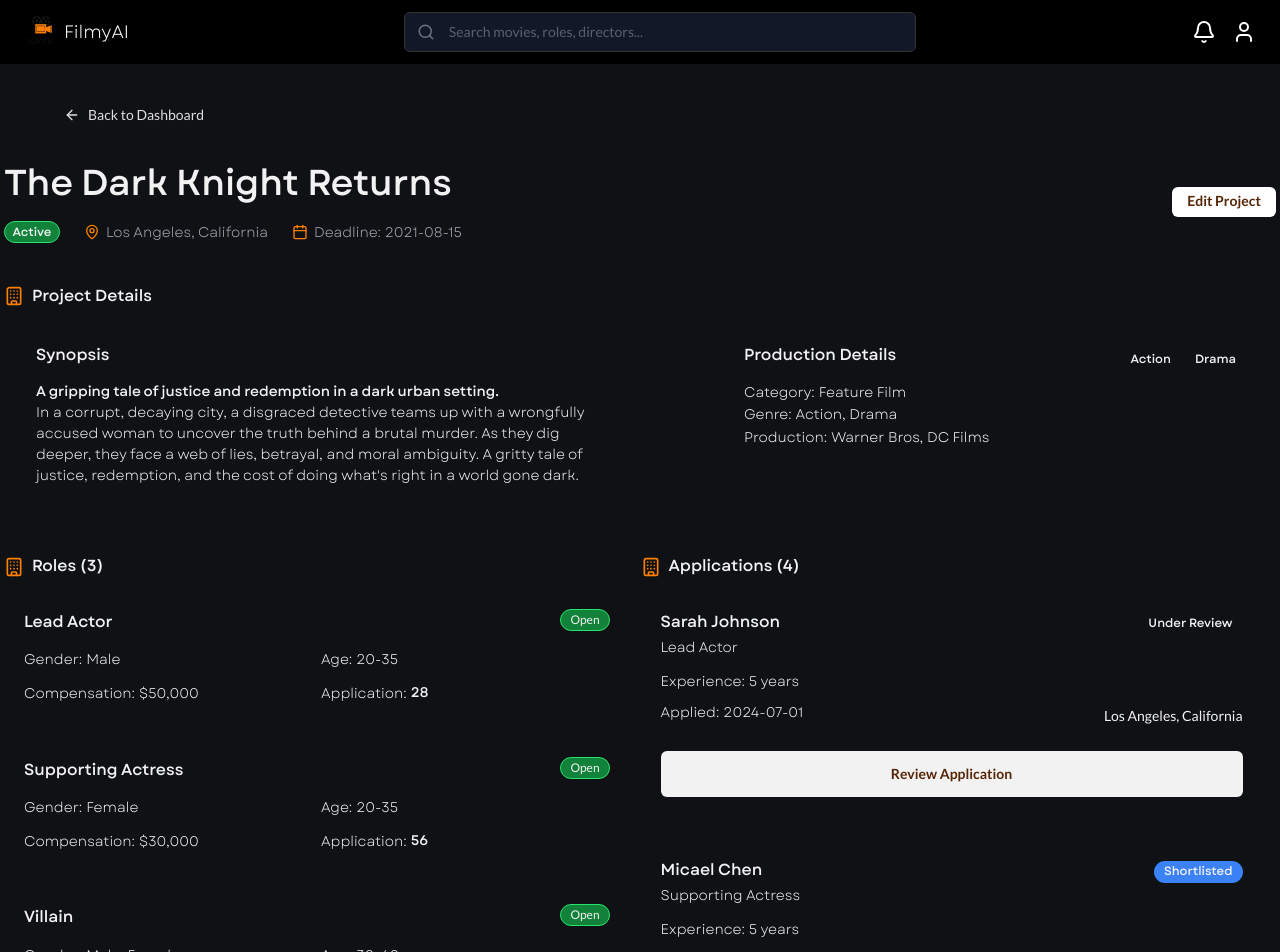
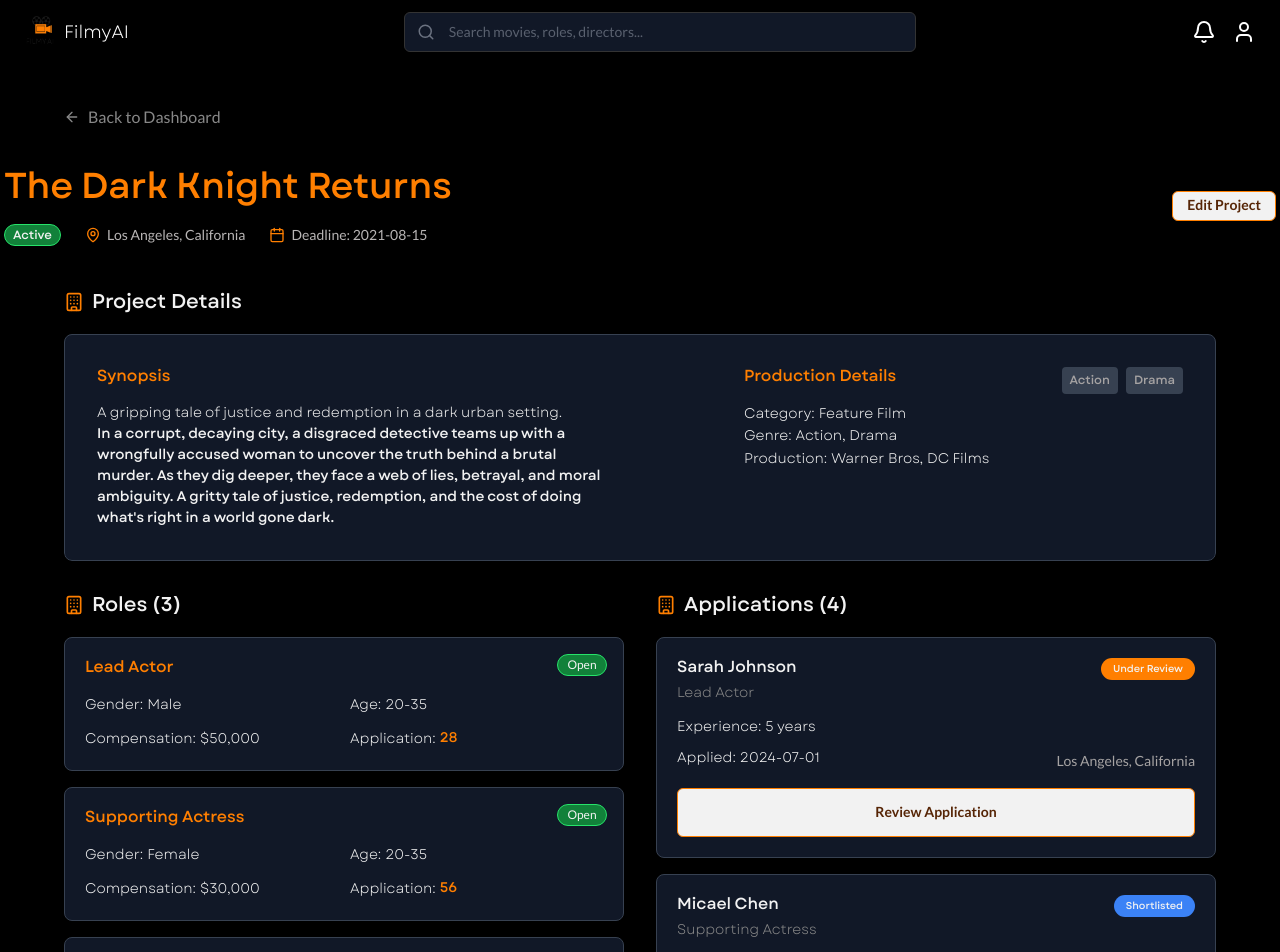
Before and after one commit to Team-FilmyAI/frontend, a React (Vite) app: page /frontend/CurrentProjectDetails in a window 1280 px wide. Shown: the top 952 px of the page. Built offline with nearby package versions, Linux system fonts and the light colour scheme; a web font is replaced by a local one.

Commit message:
Made some CSS changes

```diff
--- a/src/index.css
+++ b/src/index.css
@@ -18,6 +18,7 @@
   --card-grey: #2a2a2a;
   --section: #212121;
   --input-focus-color: #514F4F;
+  --card-bg: #111827;
 }
 
 #root {
--- a/src/pages/CurrentProjectDetails/CurrentProjectDetails.css
+++ b/src/pages/CurrentProjectDetails/CurrentProjectDetails.css
@@ -2,7 +2,7 @@
   min-height: 100vh;
   color: var(--white);
   font-family: 'Garet', system-ui, sans-serif;
-  background-color: #0F1114;
+  background-color: #000000;
 }
 
 .main-content {
@@ -25,14 +25,15 @@
   padding-left: 64px;
 }
 
-.back-button {
+.back1-button {
   display: flex;
+  font-size: 16px;
+  font-weight: 200;
   align-items: center;
   gap: 8px;
   background-color: transparent;
   border: none;
-  color: var(--text-light);
-  font-size: 14px;
+  color: #888;
   cursor: pointer;
   padding: 0;
   transition: color 0.2s ease;
@@ -43,7 +44,7 @@
 }
 
 .project-title-section {
-    height: 104px;
+  height: 104px;
   width: 1272px;
   display: flex;
   align-items: flex-start;
@@ -59,7 +60,7 @@
 .main-project-title {
   font-size: 36px;
   font-weight: 500;
-  color: var(--primary-orange);
+  color: var(--orange);
   margin: 0 0 16px 0;
   line-height: 1.2;
 }
@@ -69,11 +70,11 @@
   align-items: center;
   gap: 24px;
   font-size: 14px;
-  color: var(--text-light);
+  color: #888;
 }
 
 .status-badge-active {
-  padding-top: 1px;
+  padding: 2px 8px;
   background-color: #12813a;
   color: var(--white);
   border-radius: 9999px;
@@ -81,41 +82,53 @@
   font-weight: 500;
   border: 1px solid #27e46a;
   height: 22px;
-  width: 56px;
   display: inline-flex;
+  align-items: center;
   justify-content: center;
+  min-width: 56px;
 }
 
-.meta-item {
+.meta1-item {
   display: flex;
   align-items: center;
   gap: 6px;
+  font-weight: 400;
+  color: #b8b5b5;
 }
 
 .edit2-button {
-  padding: 3px;
+  padding: 8px 16px;
   font-size: 14px;
   border-radius: 6px;
-  background-color: white;
+  background-color: var(--white);
   color: #562506;
   font-weight: 600;
-  border: 1px solid var(--primary-orange);
+  border: 1px solid var(--orange);
   cursor: pointer;
   height: 30px;
   width: 104px;
   display: flex;
+  align-items: center;
   justify-content: center;
   white-space: nowrap;
+  transition: all 0.2s ease;
+}
+
+.edit2-button:hover {
+  background-color: #f0f0f0;
+  transform: translateY(-1px);
 }
 
 .project-details-card {
   border-radius: 8px;
   overflow: hidden;
   margin-bottom: 32px;
+  width: 100%;
+  max-width: 1272px;
 }
 
-.section-title {
-  font-size: 18px;
+.section1-title {
+  font-size: 20px;
   font-weight: 500;
   color: var(--white);
   display: flex;
@@ -126,13 +139,10 @@
 
 .details-content {
   border-radius: 8px;
-  width: 1272px;
-  height: 211px;
-  top: 314px;
-  left: 108px;
-  background-color: var(--card-bg-dark);
+  width: 100%;
+  background-color: var(--card-bg);
   padding: 32px;
-  border: 1px solid var(--fields-border);
+  border: 1px solid #374151;
 }
 
 .details-grid {
@@ -146,7 +156,7 @@
   font-size: 16px;
   font-weight: 500;
   margin: 0 0 16px 0;
-  color: var(--primary-orange);
+  color: var(--orange);
 }
 
 .synopsis-text {
@@ -154,7 +164,7 @@
   line-height: 1.5;
   margin-bottom: 16px;
   font-size: 14px;
-  font-weight: 500;
+  font-weight: 400;
 }
 
 .synopsis-description {
@@ -162,7 +172,7 @@
   line-height: 1.5;
   margin: 0;
   font-size: 14px;
-  font-weight: 400;
+  font-weight: 500;
 }
 
 .production-header {
@@ -181,16 +191,15 @@
   padding: 4px 8px;
   font-size: 12px;
   font-weight: 500;
-  color: var(--white);
-  background-color: var(--fields-border);
+  color: #a6a3a3;
+  background-color: #374151;
 }
 
 .production-info {
   display: flex;
   flex-direction: column;
 }
-
-.production-section{
+.production-section {
   margin-left: 80px;
 }
 
@@ -214,17 +223,16 @@
 .content-grid {
   display: grid;
   grid-template-columns: 1fr 1fr;
-  gap: 1px;
-  height: 751px;
-  width: 1272px;
+  gap: 32px;
+  width: 100%;
+  max-width: 1272px;
+}
 
+.roles-section {
+  width: 100%;
 }
 
 .roles-list {
-  height: 476px;
-  width: 622px;
-  top: 608px;
-  left: 109px;
   display: flex;
   flex-direction: column;
   gap: 16px;
@@ -232,11 +240,12 @@
 }
 
 .role-card {
-  background-color: var(--card-bg-dark);
+  background-color: var(--card-bg);
   border-radius: 8px;
   padding: 20px;
   position: relative;
-  border: 1px solid var(--fields-border);
+  border: 1px solid #374151;
+  transition: all 0.2s ease;
 }
 
 .role-status-badge {
@@ -246,13 +255,14 @@
   border: 1px solid #27e46a;
   background-color: #12813a;
   color: var(--white);
-  padding: 0px;
+  padding: 2px 8px;
   border-radius: 9999px;
   font-size: 12px;
   font-weight: 500;
   height: 22px;
-  width: 50px;;
+  min-width: 50px;
   display: flex;
+  align-items: center;
   justify-content: center;
 }
 
@@ -260,7 +270,7 @@
   font-size: 16px;
   font-weight: 500;
   margin: 0 0 16px 0;
-  color: var(--primary-orange);
+  color: var(--orange);
   padding-right: 80px;
 }
 
@@ -288,14 +298,13 @@
 }
 
 .detail1-value {
-  color: var(--primary-orange);
+  color: var(--orange);
   font-weight: 500;
 }
 
 .applications-section1 {
   font-weight: 500;
   width: 100%;
-  max-width: 1300px;
 }
 
 .applications-list {
@@ -306,15 +315,13 @@
 }
 
 .application-card {
-  height: 232px;
-  width: 622px;
-  top: 855px;
-  left: 758px;
-  background-color: var(--card-bg-dark);
+  background-color: var(--card-bg);
   border-radius: 8px;
   padding: 20px;
-  border: 1px solid var(--fields-border);
+  border: 1px solid #374151;
+  transition: all 0.2s ease;
 }
+
 
 .application-header {
   display: flex;
@@ -332,16 +339,16 @@
 
 .applicant-role {
   font-size: 14px;
-  color: var(--text-light);
+  color: #888;
   margin: 0;
   font-weight: 400;
 }
 
 .application-status {
   border-radius: 9999px;
-  font-size: 12px;
+  font-size: 10px;
   font-weight: 500;
-  padding: 10px;
+  padding: 6px 12px;
   color: var(--white);
   height: 22px;
   display: flex;
@@ -350,7 +357,7 @@
 }
 
 .application-status.under-review {
-  background-color: var(--primary-orange);
+  background-color: var(--orange);
 }
 
 .application-status.shortlisted {
@@ -375,16 +382,17 @@
 .application-location {
   display: flex;
   justify-content: flex-end;
-  color: var(--white);
+  color: #a6a3a3;
   font-size: 14px;
   margin-top: 8px;
-  font-weight: 400;
+  font-weight: 200;
 }
 
 .application-bottom-row {
   display: flex;
   justify-content: space-between;
   align-items: center;
+  margin-bottom: 16px;
 }
 
 .application-bottom-row .application-detail-item {
@@ -396,16 +404,18 @@
   font-weight: 600;
   background-color: var(--white);
   color: #562506;
-  border: 1px solid var(--primary-orange);
+  border: 1px solid var(--orange);
   padding: 12px 16px;
   border-radius: 6px;
   font-size: 14px;
   cursor: pointer;
-  margin-top: 8px;
+  transition: all 0.2s ease;
 }
 
 .review1-button:hover {
-  background-color: #f8f8f8;
+  background-color: #f0f0f0;
+  transform: translateY(-1px);
+  box-shadow: 0 4px 12px rgba(255, 127, 0, 0.2);
 }
 
 /* Responsive Design */
@@ -424,20 +434,29 @@
     flex-direction: column;
     align-items: flex-start;
     gap: 16px;
-
+    width: 100%;
+    height: auto;
   }
 
   .project-metadata {
     flex-wrap: wrap;
     gap: 16px;
   }
+
+  .main-content {
+    padding: 24px;
+  }
+
+  .project-details-card {
+    width: 100%;
+  }
+
+  .details-content {
+    width: 100%;
+  }
 }
 
 @media (max-width: 768px) {
-  .search-container {
-    display: none;
-  }
-
   .main-content {
     padding: 16px;
   }
@@ -460,21 +479,14 @@
   .role1-title {
     padding-right: 60px;
   }
+
+  .back-navigation {
+    margin-left: 0;
+    padding-left: 0;
+  }
 }
 
 @media (max-width: 480px) {
-  .header {
-    padding: 12px 16px;
-  }
-
-  .header-left {
-    gap: 12px;
-  }
-
-  .brand-name {
-    font-size: 14px;
-  }
-
   .project-metadata {
     flex-direction: column;
     align-items: flex-start;
@@ -492,4 +504,9 @@
   .content-grid {
     gap: 24px;
   }
+
+  .production-header {
+    flex-direction: column;
+    gap: 12px;
+  }
 }
--- a/src/pages/CurrentProjectDetails/CurrentProjectDetails.tsx
+++ b/src/pages/CurrentProjectDetails/CurrentProjectDetails.tsx
@@ -102,7 +102,7 @@ const CurrentProjectDetails: React.FC = () => {
         <Header />
       <div className="main-content">
         <div className="back-navigation">
-          <button className="back-button">
+          <button className="back1-button">
             <ArrowLeft size={16} />
             Back to Dashboard
           </button>
@@ -113,11 +113,11 @@ const CurrentProjectDetails: React.FC = () => {
             <h1 className="main-project-title">The Dark Knight Returns</h1>
             <div className="project-metadata">
               <span className="status-badge-active">Active</span>
-              <div className="meta-item">
+              <div className="meta1-item">
                 <MapPin size={16} color="#FF7F00" />
                 Los Angeles, California
               </div>
-              <div className="meta-item">
+              <div className="meta1-item">
                 <Calendar size={16} color="#FF7F00" />
                 Deadline: 2021-08-15
               </div>
@@ -129,7 +129,7 @@ const CurrentProjectDetails: React.FC = () => {
         </div>
 
         <div className="project-details-card">
-          <h4 className="section-title">
+          <h4 className="section1-title">
             <Building color="#FF7F00" size={20} />
             Project Details
           </h4>
@@ -178,7 +178,7 @@ const CurrentProjectDetails: React.FC = () => {
 
         <div className="content-grid">
           <div className="roles-section">
-            <h2 className="section-title">
+            <h2 className="section1-title">
               <Building color="#FF7F00" size={20} />
               Roles (3)
             </h2>
@@ -214,7 +214,7 @@ const CurrentProjectDetails: React.FC = () => {
           </div>
 
           <div className="applications-section1">
-            <h2 className="section-title">
+            <h2 className="section1-title">
               <Building color="#FF7F00" size={20} />
               Applications (4)
             </h2>
```
